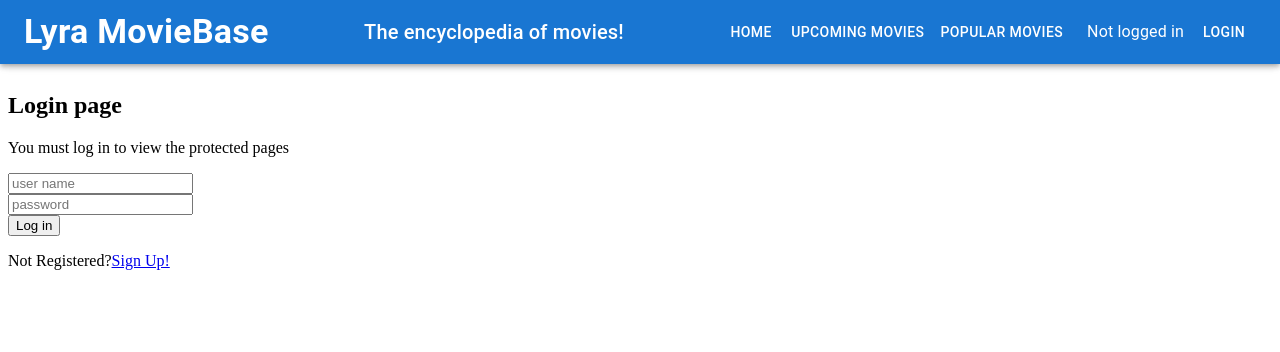
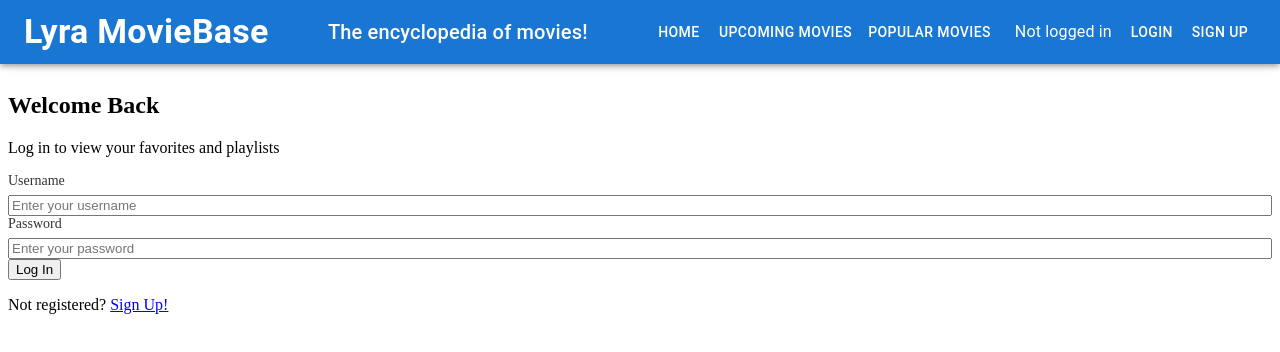
Before and after one commit to Lyraa-05/web-api-ca2, a React (Vite) app in the folder react-movies/: page /login in a window 1280 px wide. Shown: the top 352 px of the page. Built offline with nearby package versions, Linux system fonts and the light colour scheme.

Commit message:
Added css for signup and login pages

```diff
--- a/react-movies/src/components/siteHeader/index.jsx
+++ b/react-movies/src/components/siteHeader/index.jsx
@@ -12,6 +12,7 @@ import { styled } from '@mui/material/styles';
 import { useTheme } from "@mui/material/styles";
 import useMediaQuery from "@mui/material/useMediaQuery";
 import {AuthContext} from "../../contexts/authContext.jsx"
+
 const Offset = styled('div')(({ theme }) => theme.mixins.toolbar);
 
 const SiteHeader = () => {
@@ -125,6 +126,9 @@ const SiteHeader = () => {
                 <Button color="inherit" onClick={() => navigate("/login")}>
                   Login
                 </Button>
+                <Button color="inherit" onClick={() => navigate("/signup")}>
+                  Sign up
+                </Button>
               </>
             )}
         </Toolbar>
--- /dev/null
+++ b/react-movies/src/main.css
@@ -0,0 +1,105 @@
+.auth-container {
+    display: flex;
+    justify-content: center;
+    align-items: center;
+    min-height: 100vh;
+    background-color: #f5f5f5;
+    padding: 20px;
+    font-family: "Roboto", "Helvetica", "Arial", sans-serif;
+}
+
+.auth-box {
+    background-color: white;
+    border-radius: 8px;
+    box-shadow: 0 2px 10px rgba(0, 0, 0, 0.1);
+    padding: 40px;
+    width: 100%;
+    max-width: 400px;
+}
+
+.auth-header {
+    text-align: center;
+    margin-bottom: 30px;
+}
+
+.auth-title {
+    font-size: 24px;
+    font-weight: 600;
+    color: #333;
+    margin: 0 0 10px 0;
+}
+
+.auth-subtitle {
+    font-size: 14px;
+    color: #666;
+    margin: 0;
+    line-height: 1.5;
+}
+
+.auth-form {
+    display: flex;
+    flex-direction: column;
+    gap: 20px;
+}
+
+.input-group {
+    display: flex;
+    flex-direction: column;
+    gap: 6px;
+}
+
+.input-label {
+    font-size: 14px;
+    font-weight: 500;
+    color: #333;
+}
+
+.auth-input {
+    padding: 10px 12px;
+    font-size: 14px;
+    border: 1px solid #ddd;
+    border-radius: 4px;
+    outline: none;
+    font-family: inherit;
+}
+
+.auth-input:focus {
+    border-color: #666;
+}
+
+.auth-button {
+    padding: 12px;
+    font-size: 16px;
+    font-weight: 500;
+    color: white;
+    background-color: #333;
+    border: none;
+    border-radius: 4px;
+    cursor: pointer;
+    margin-top: 10px;
+}
+
+.auth-button:hover {
+    background-color: #555;
+}
+
+.auth-footer {
+    text-align: center;
+    margin-top: 15px;
+}
+
+.auth-footer-text {
+    font-size: 14px;
+    color: #666;
+    margin: 0;
+}
+
+.auth-link {
+    color: #333;
+    text-decoration: none;
+    font-weight: 500;
+}
+
+.auth-link:hover {
+    text-decoration: underline;
+}
--- a/react-movies/src/pages/loginPage.jsx
+++ b/react-movies/src/pages/loginPage.jsx
@@ -1,7 +1,8 @@
 import { useContext, useState } from "react";
-import { Navigate, useLocation } from "react-router";
+import { Navigate, useLocation, Link } from "react-router";
+import React from "react";
 import { AuthContext } from '../contexts/authContext';
-import { Link } from "react-router";
+import '../main.css';
 
 const LoginPage = () => {
     const context = useContext(AuthContext);
@@ -15,7 +16,6 @@ const LoginPage = () => {
 
     let location = useLocation();
 
-    // Set 'from' to path where browser is redirected after a successful login - either / or the protected path user requested
     const { from } = location.state ? { from: location.state.from.pathname } : { from: "/" };
 
     if (context.isAuthenticated === true) {
@@ -23,20 +23,47 @@ const LoginPage = () => {
     }
 
     return (
-        <>
-            <h2>Login page</h2>
-            <p>You must log in to view the protected pages </p>
-            <input id="username" placeholder="user name" onChange={e => {
-                setUserName(e.target.value);
-            }}></input><br />
-            <input id="password" type="password" placeholder="password" onChange={e => {
-                setPassword(e.target.value);
-            }}></input><br />
-            {/* Login web form  */}
-            <button onClick={login}>Log in</button>
-            <p>Not Registered?
-                <Link to="/signup">Sign Up!</Link></p>
-        </>
+        <div className="login-container">
+            <div className="login-box">
+                <div className="login-header">
+                    <h2 className="login-title">Welcome Back</h2>
+                    <p className="login-subtitle">Log in to view your favorites and playlists</p>
+                </div>
+
+                <div className="login-form">
+                    <div className="input-group">
+                        <label className="input-label" htmlFor="username">Username</label>
+                        <input
+                            id="username"
+                            placeholder="Enter your username"
+                            className="login-input"
+                            onChange={e => setUserName(e.target.value)}
+                        />
+                    </div>
+
+                    <div className="input-group">
+                        <label className="input-label" htmlFor="password">Password</label>
+                        <input
+                            id="password"
+                            type="password"
+                            placeholder="Enter your password"
+                            className="login-input"
+                            onChange={e => setPassword(e.target.value)}
+                        />
+                    </div>
+
+                    <button onClick={login} className="login-button">
+                        Log In
+                    </button>
+
+                    <div className="login-footer">
+                        <p className="login-footer-text">
+                            Not registered? <Link to="/signup" className="login-link">Sign Up!</Link>
+                        </p>
+                    </div>
+                </div>
+            </div>
+        </div>
     );
 };
 
--- a/react-movies/src/pages/signupPage.jsx
+++ b/react-movies/src/pages/signupPage.jsx
@@ -1,6 +1,8 @@
-import { useContext, useState } from "react";
+import React, { useContext, useState } from "react";
 import { Navigate } from "react-router";
 import { AuthContext } from '../contexts/authContext';
+import '../main.css';
+
 
 const SignUpPage = () => {
   const context = useContext(AuthContext)
```
